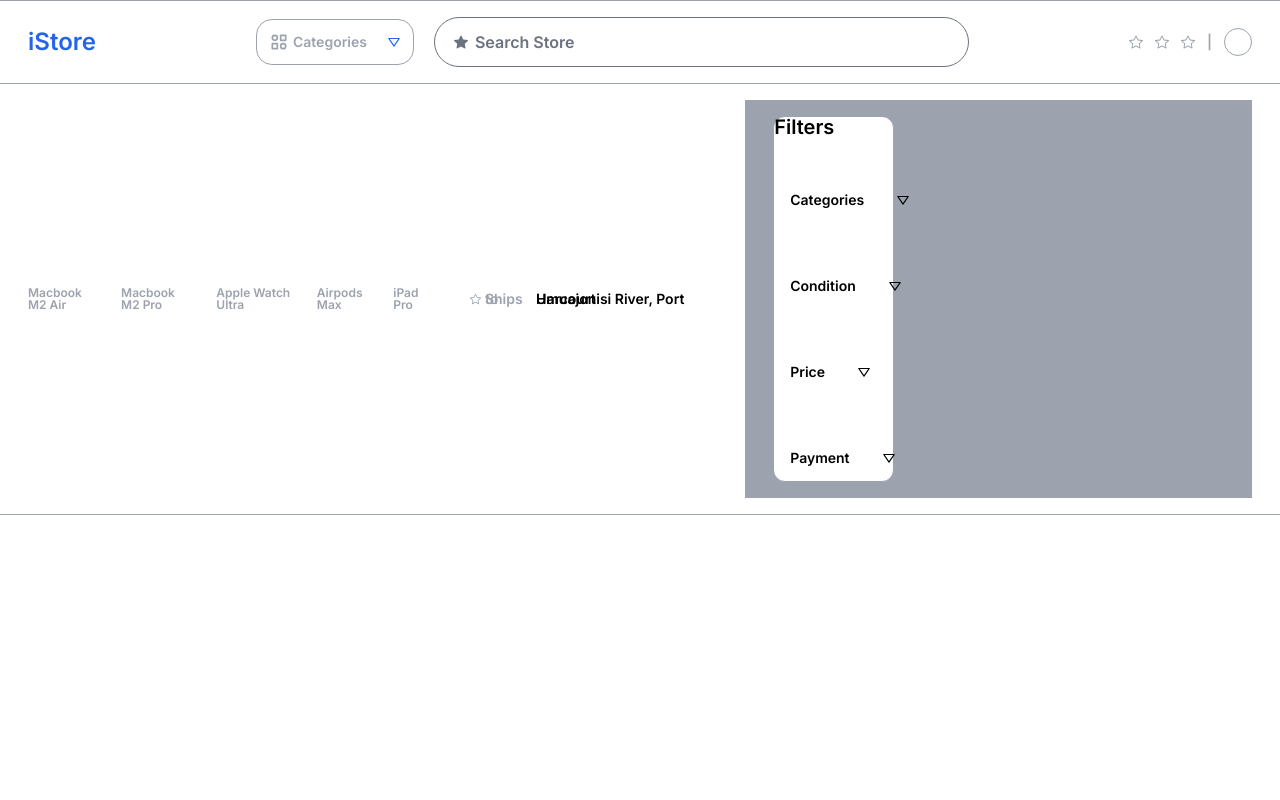
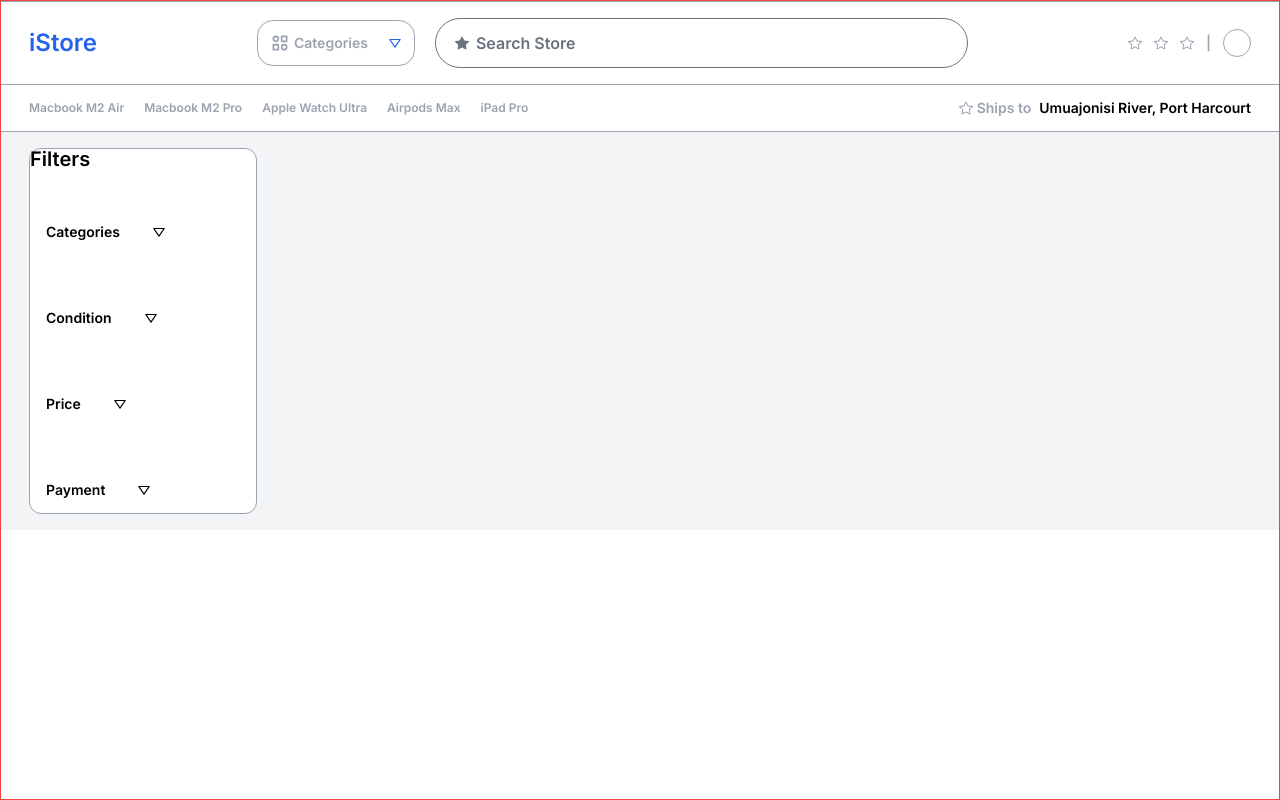
Before and after one commit to mmesomasaint/tempillar, a Next.js app: page /theme/e-apple-store/preview in a window 1280 px wide. Built offline with nearby package versions, Linux system fonts and the light colour scheme.

Commit message:
Feat: Improve on the styles

```diff
--- a/app/theme/e-apple-store/preview/page.tsx
+++ b/app/theme/e-apple-store/preview/page.tsx
@@ -7,7 +7,7 @@ import CheckBox from '../pack/components/checkbox'
 
 export default function Home() {
   return (
-    <main>
+    <main className='min-h-screen border border-red-500'>
       <div className='flex border-y border-apple-store-faded-max justify-between items-center gap-40 px-7 py-4'>
         <TextIntro primary>iStore</TextIntro>
         <div className='grow flex justify-center items-center gap-5'>
@@ -40,8 +40,9 @@ export default function Home() {
           </span>
           <TextLabel>Umuajonisi River, Port Harcourt</TextLabel>
         </div>
-        <div className='bg-apple-store-faded-max px-7 py-4 grid grid-cols-10 place-items-stretch gap-5'>
-          <div className='col-span-3 flex flex-col gap-10 bg-white rounded-xl border border-apple-store-faded-max'>
+      </div>
+      <div className='bg-gray-100 px-7 py-4 min-h-full grid grid-cols-10 gap-5'>
+        <div className='col-span-2 flex flex-col gap-10 bg-white rounded-xl border border-apple-store-faded-max'>
           <TextMid>Filters</TextMid>
           <Accordion title='Categories'>
             <CheckBox check={false}>Airpods</CheckBox>
@@ -64,7 +65,6 @@ export default function Home() {
           </Accordion>
         </div>
       </div>
-      </div>
     </main>
   )
 }
```
Lines whose indentation alone changed are shown as unchanged.
